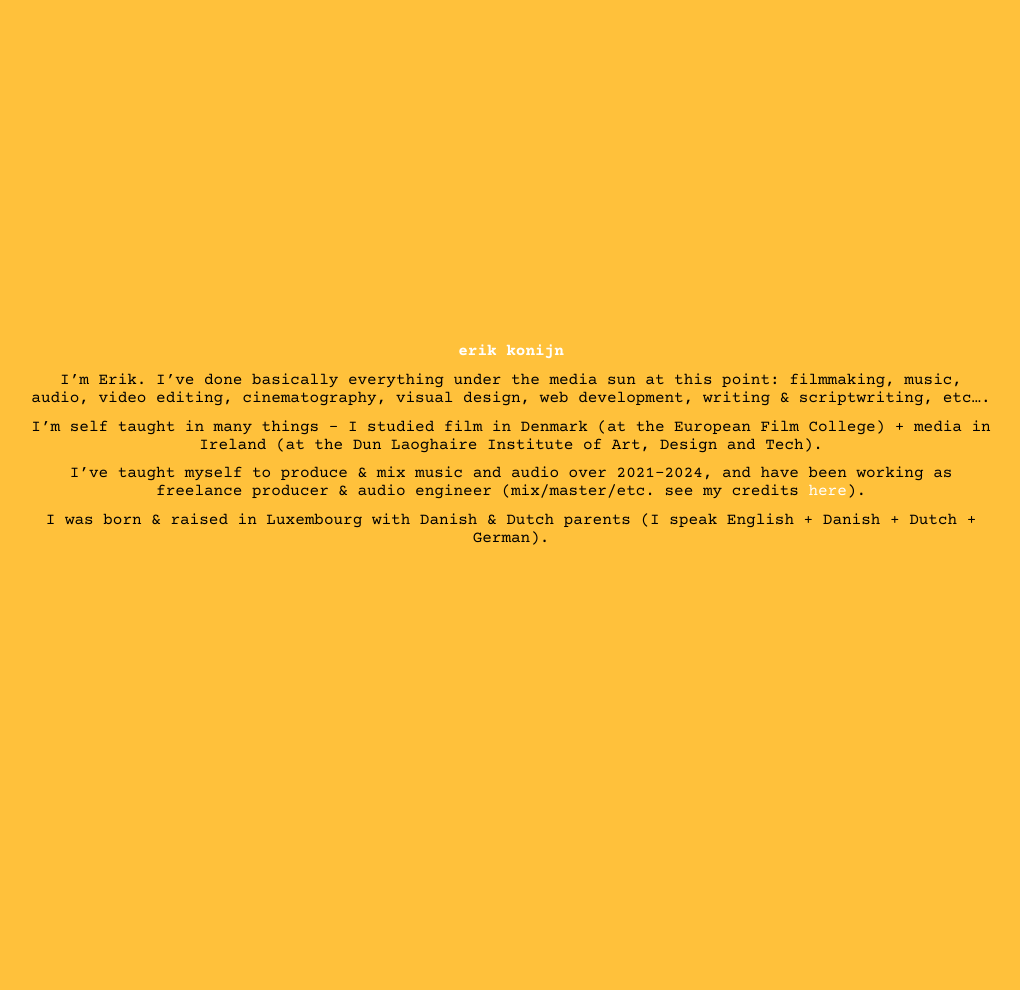
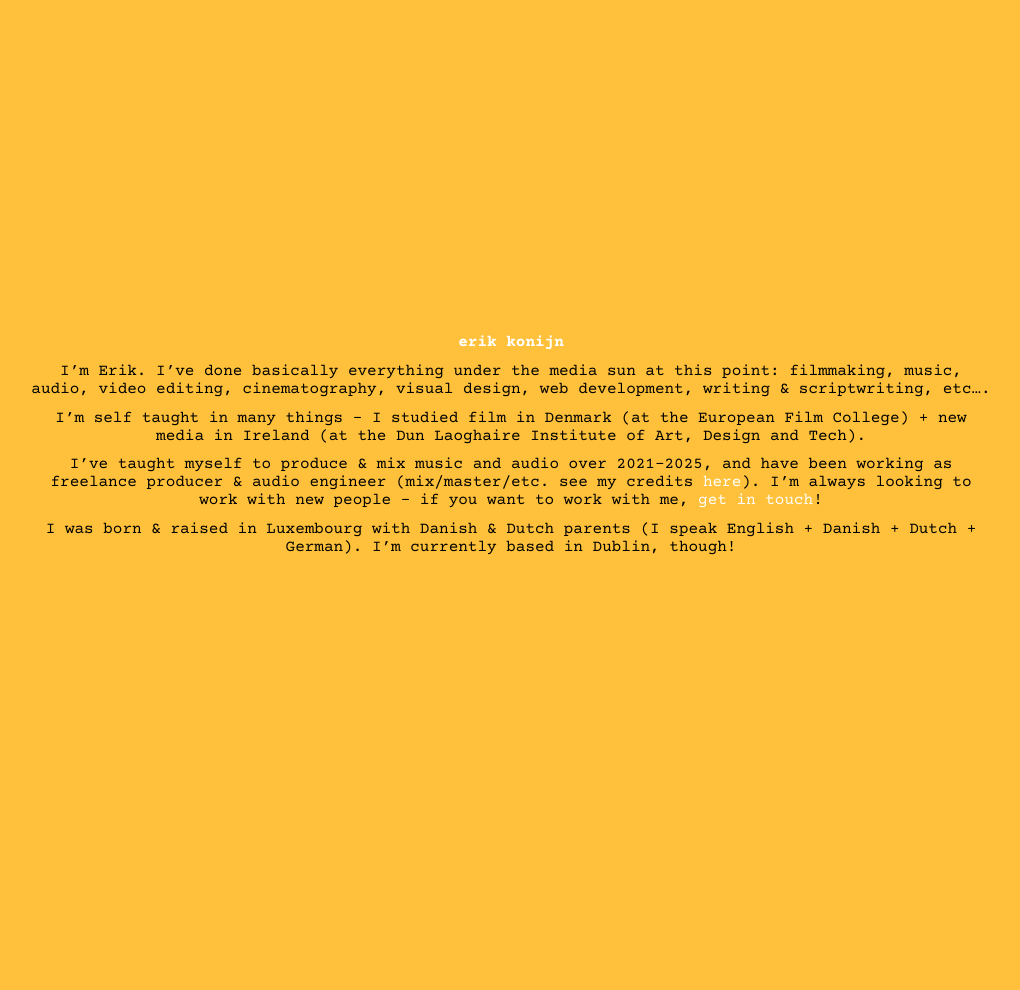
Before and after one commit to erikonijn/erikonijn.github.io, a Jekyll site: the page built from pages/about.md, in a window 1280 px wide. Shown: the whole page, without its empty margins (129-1149 px from the left). Built offline with Jekyll 4.4.1, drawn with Linux system fonts in a browser that asks for light colours.

Commit message:
add iadt-portfolio, update about, update credits

```diff
--- a/assets/main.scss
+++ b/assets/main.scss
@@ -76,6 +76,12 @@
     .wrap {
         width: 60em;
         max-width: 90%;
+        justify-content: center;
+
+        ul {
+            display: inline-block;
+            width: 60%;
+        }
     }
 }
 
--- a/pages/about.md
+++ b/pages/about.md
@@ -9,8 +9,8 @@
 
 I'm Erik. I've done basically everything under the media sun at this point: filmmaking, music, audio, video editing, cinematography, visual design, web development, writing & scriptwriting, etc....
 
-I'm self taught in many things - I studied film in Denmark (at the European Film College) + media in Ireland (at the Dun Laoghaire Institute of Art, Design and Tech).
+I'm self taught in many things - I studied film in Denmark (at the European Film College) + new media in Ireland (at the Dun Laoghaire Institute of Art, Design and Tech).
 
-I've taught myself to produce & mix music and audio over 2021-2024, and have been working as freelance producer & audio engineer (mix/master/etc. see my credits [here](/credits)).
+I've taught myself to produce & mix music and audio over 2021-2025, and have been working as freelance producer & audio engineer (mix/master/etc. see my credits [here](/credits)). I'm always looking to work with new people - if you want to work with me, [get in touch](/contact)!
 
-I was born & raised in Luxembourg with Danish & Dutch parents (I speak English + Danish + Dutch + German).
+I was born & raised in Luxembourg with Danish & Dutch parents (I speak English + Danish + Dutch + German). I'm currently based in Dublin, though!
```
Also changed, not shown: pages/credits.md (+6 -0 lines), pages/iadt-portfolio.md (added, +57 -0 lines), assets/fanzine preview.jpg (added), 1 other file.
